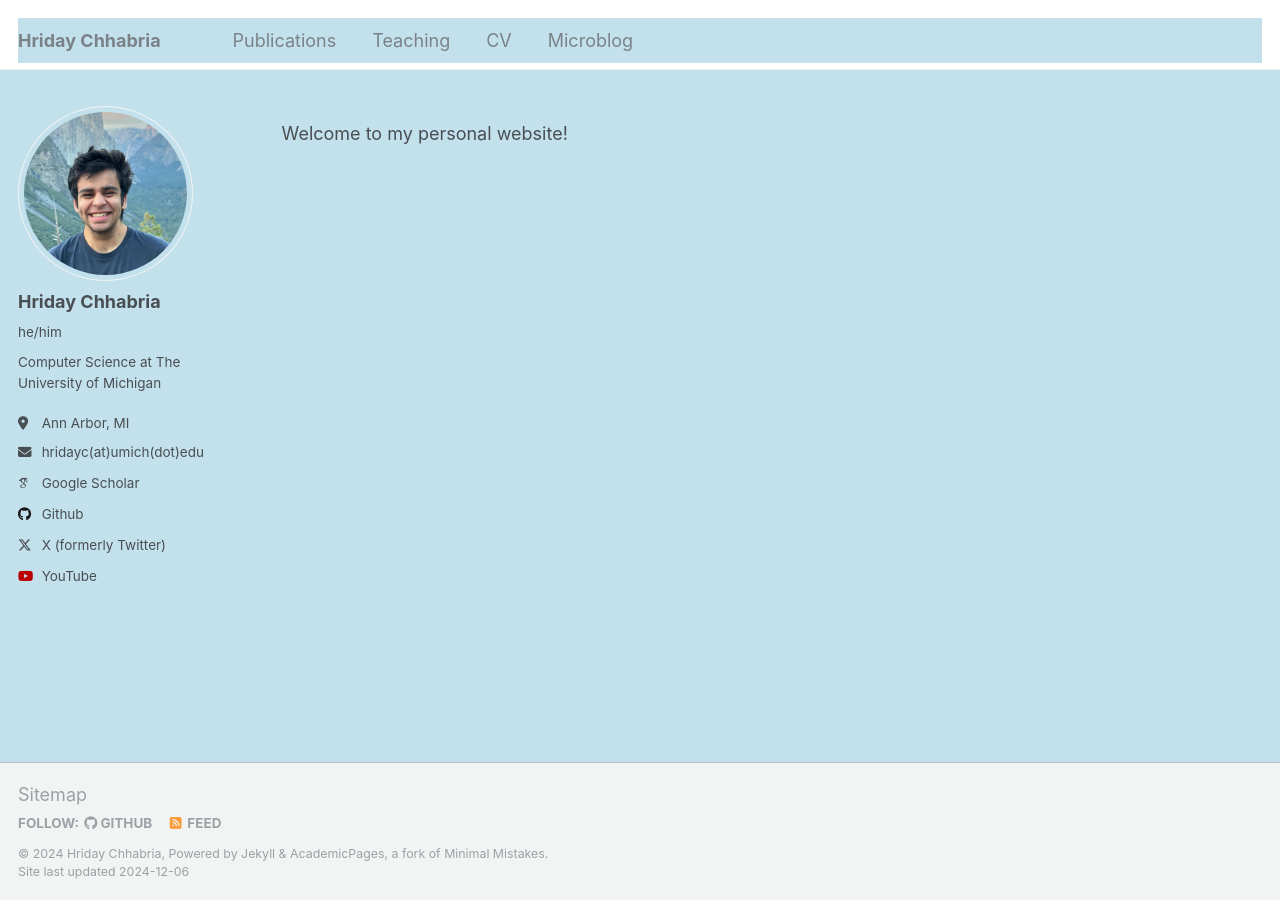
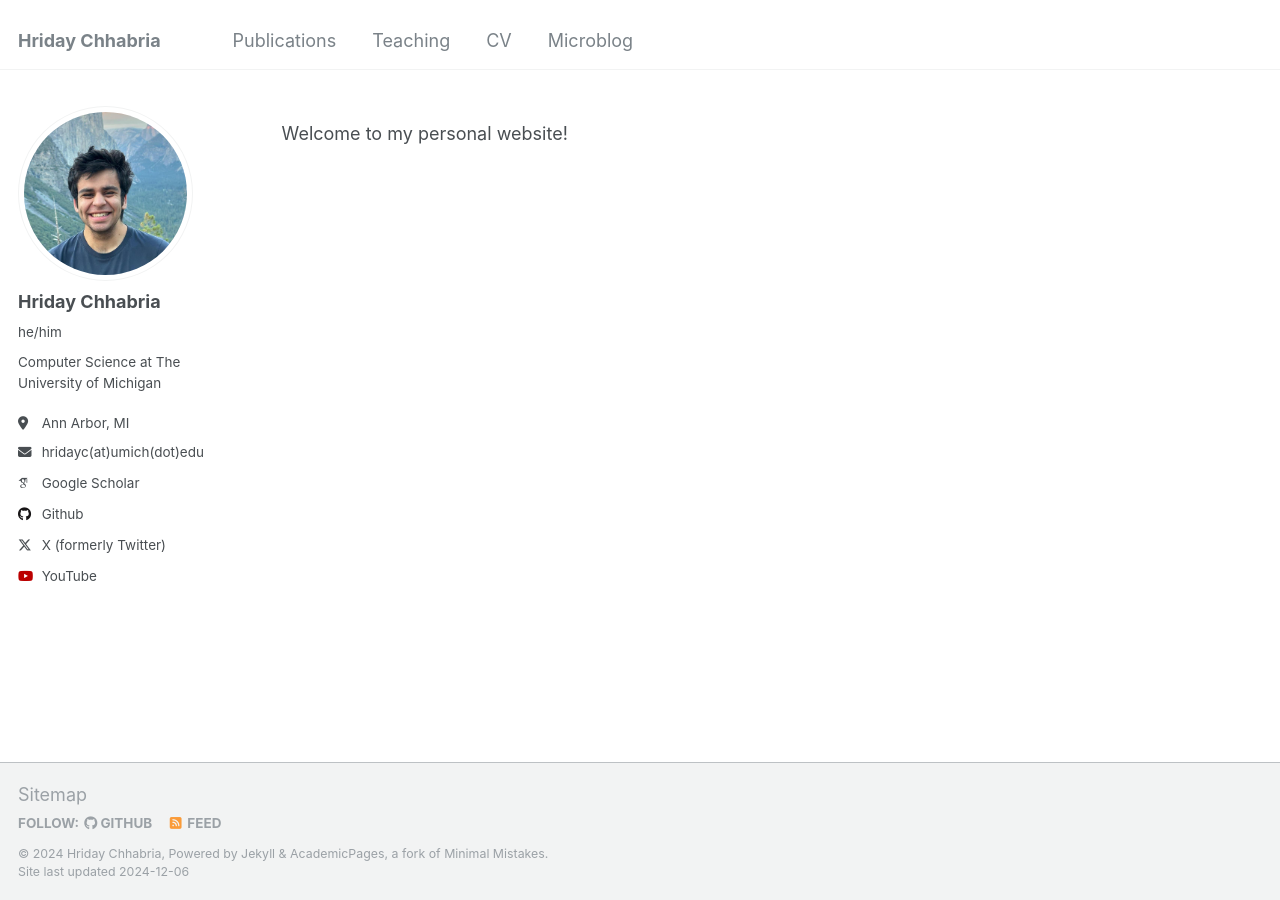
Before and after one commit to hridayc7/hridayc7.github.io, a Jekyll site: the page built from _pages/about.md, in a window 1280 px wide. Built offline with Jekyll 4.4.1, drawn with Linux system fonts in a browser that asks for light colours; some web fonts are replaced.

Commit message:
Changed color back to normal

```diff
--- a/_sass/_variables.scss
+++ b/_sass/_variables.scss
@@ -82,8 +82,8 @@ $darker-gray : mix(#000, $gray, 60%);
 $light-gray : mix(#fff, $gray, 50%);
 $lighter-gray : mix(#fff, $gray, 90%);
 
-$body-color : #c3e1ed;
-$background-color : #c3e1ed;
+$body-color : #fff;
+$background-color : #fff;
 $code-background-color : #fafafa;
 $code-background-color-dark : $light-gray;
 $text-color : $dark-gray;
```
Also changed, not shown: 1 other file.
